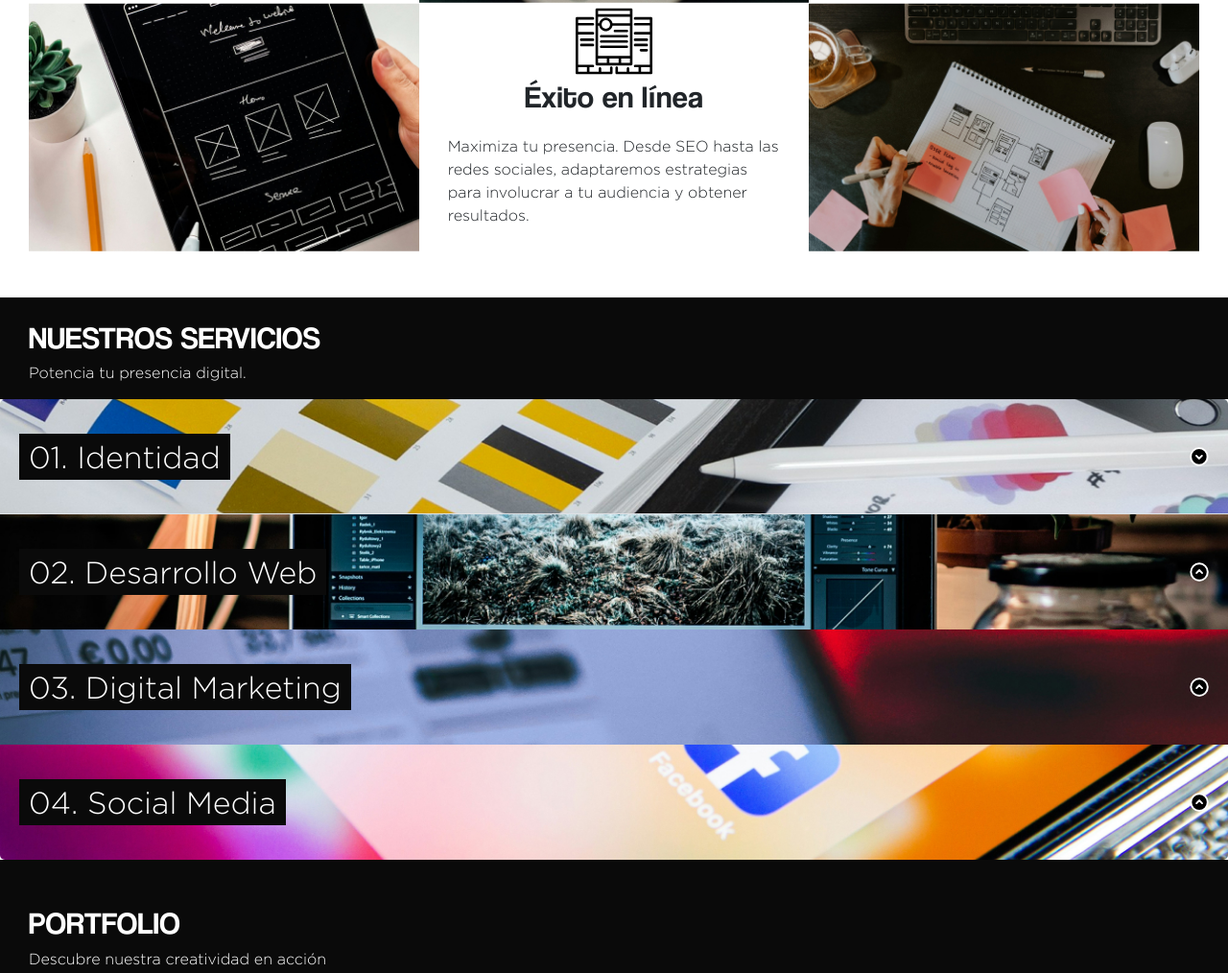
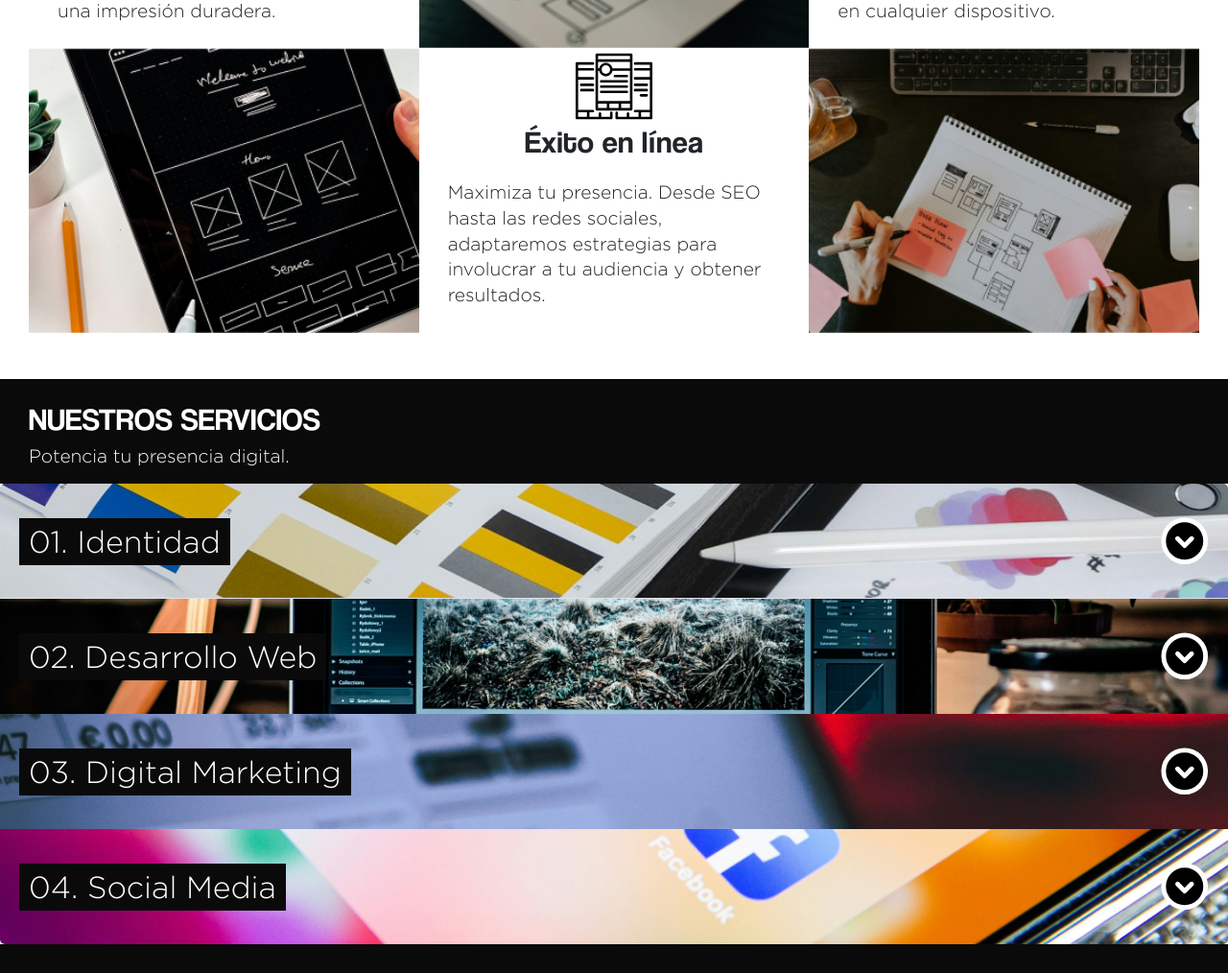
Before and after one commit to Lauritaweb/twc, a plain HTML site: page index.html in a window 1280 px wide. Shown: the part 1231-2245 px from the top of the page at 96% size. Drawn offline with Linux system fonts and the light colour scheme.

Commit message:
agrandamos los carets

```diff
--- a/assets/scss/_base.scss
+++ b/assets/scss/_base.scss
@@ -52,7 +52,10 @@ h3{
     font-family: 'coolveticaregular';
     letter-spacing: .5px;
 }
-
+p{
+    font-size: 1.2em;
+    line-height: 1.4em;
+}
 .container-fluid{
     padding: 0 30px;
     box-sizing: border-box;
--- a/assets/scss/_twc.scss
+++ b/assets/scss/_twc.scss
@@ -18,6 +18,8 @@
 .services{
     .accordion{
         button{
+            display: flex;
+            justify-content: space-between;
             span{
                 font-size: 2em;
                 color: white;
@@ -29,11 +31,18 @@
             &::after {
                 background-image: url("../img/caret-circle.svg");
                 transition: transform 0.3s ease; /* Agrega una transición suave */
-                transform: rotate(0deg); /* Dirección hacia abajo por defecto */
+                transform: rotate(180deg); /* Dirección hacia abajo por defecto */
+                width: 50px;
+                height: 50px;
+                background-size: contain;
+            }
+
+            &:first-of-type::after {
+                transform: rotate(0deg);
             }
 
             &.collapsed::after {
-                transform: rotate(180deg); /* Dirección hacia arriba cuando está abierto */
+                transform: rotate(0deg);
             }
         }
         .accordion-body{
--- a/index.html
+++ b/index.html
@@ -7,6 +7,7 @@
     <link href="./assets/css/bootstrap.min.css" rel="stylesheet">
     <link rel="stylesheet" href="./assets/css/main.css">
     <meta name="description" content="En The Wireframes Company, nos especializamos en servicios integrales de diseño UX/UI, desarrollo web y marketing digital para impulsar tu presencia en línea. Conéctate con nosotros y descubre cómo podemos potenciar tu marca a través de nuestras redes sociales. ¡Únete a nuestra comunidad hoy mismo!">
+    <link rel="shortcut icon" href="./assets/img/favicon.svg" type="image/x-icon">
     <style>
         .scrolled {
           background-color: rgba(0, 0, 0,.8) !important;
@@ -131,7 +132,7 @@
             <div class="accordion-item">
               <h2 class="accordion-header">
                 <button class="accordion-button" type="button" data-bs-toggle="collapse" data-bs-target="#collapseOne" aria-expanded="true" aria-controls="collapseOne">
-                 <span>01. Identidad</span>
+                  <span>01. Identidad</span>
                 </button>
               </h2>
               <div id="collapseOne" class="accordion-collapse collapse" data-bs-parent="#accordionExample">
```
Also changed, not shown: assets/css/main.css, assets/img/favicon.svg (added), 1 other file.
